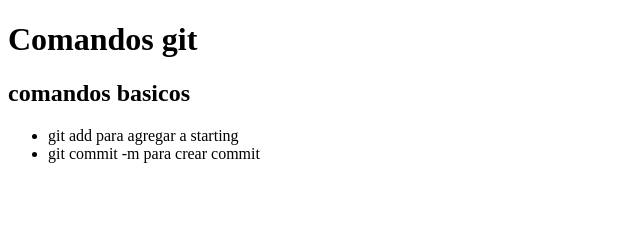
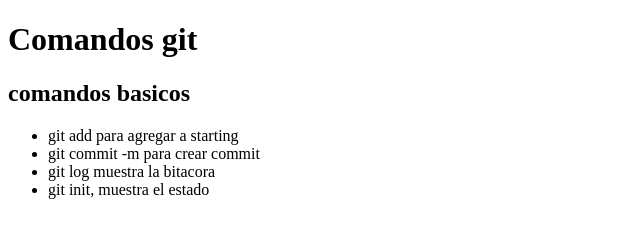
Before and after one commit to JuanMejia27/comandos-git, a plain HTML site: page index.html in a window 1280 px wide. Shown: the whole page, without its empty margins (0-640 px from the left). Drawn offline with Linux system fonts and the light colour scheme.

Commit message:
feat: add git init and git log

```diff
--- a/index.html
+++ b/index.html
@@ -1,7 +1,7 @@
 <!DOCTYPE html>
 <html>
 <head>
-
+    <mets charset "utf-8">
     <title>Comandos git</title>
 </head>
 <body>
@@ -10,6 +10,8 @@
  <ul>
   <li>git add para agregar a starting</li>
   <li>git commit -m para crear commit</li>
+  <li>git log muestra la bitacora</li>
+  <li>git init, muestra el estado</li>
  </ul>
 </body>
 </html>
```
